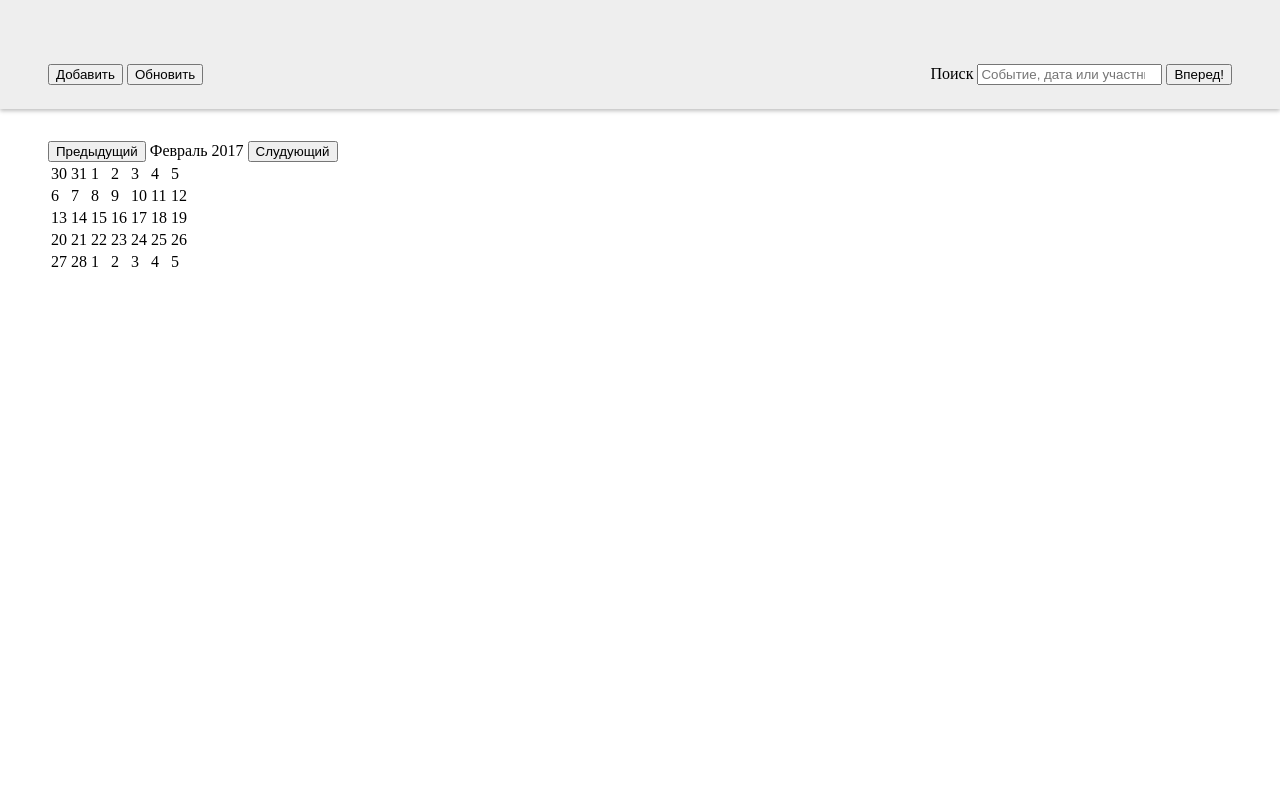
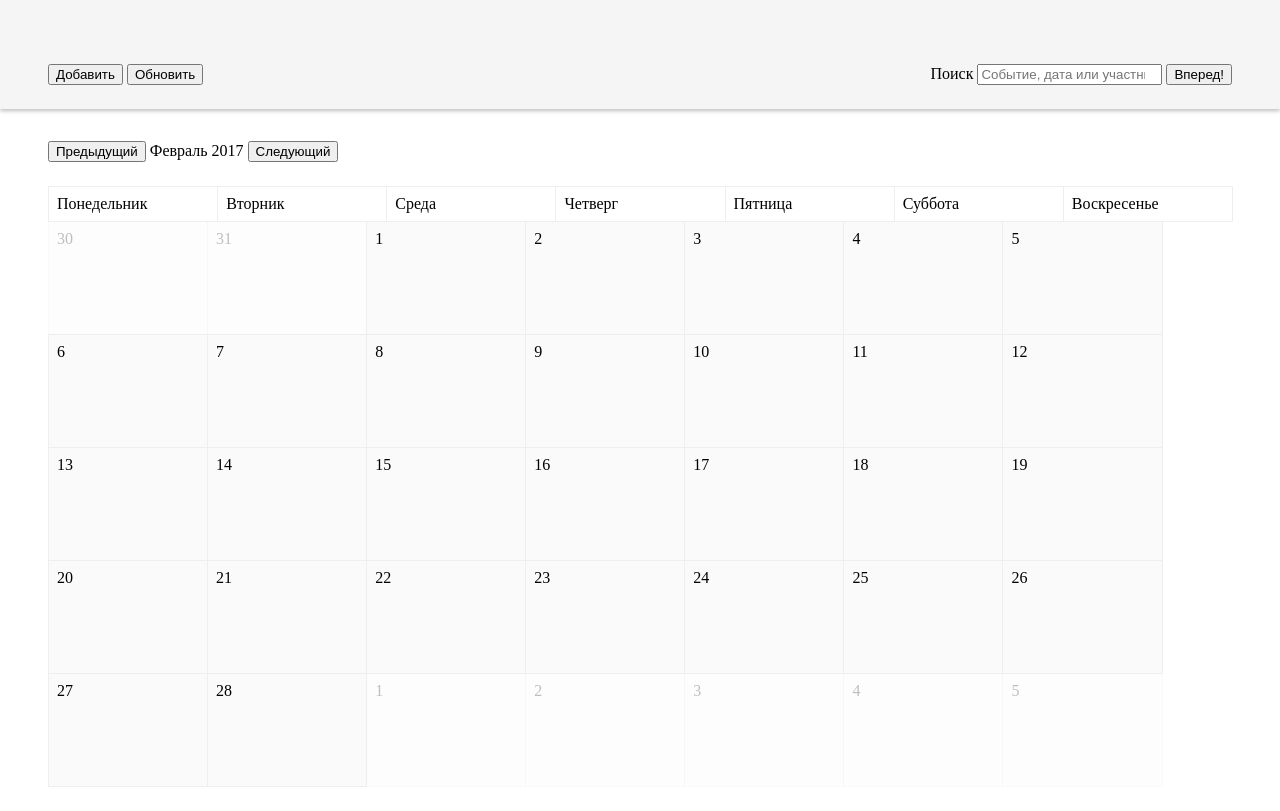
Before and after one commit to viktor-yakubiv/univ, a website: page src/index.html in a window 1280 px wide. Drawn offline with Linux system fonts and the light colour scheme.

Commit message:
Styling and refactor

```diff
--- /dev/null
+++ b/src/css/calendar.css
@@ -0,0 +1,70 @@
+/* Header */
+
+.calendar-header {
+  display: flex;
+  justify-content: space-between;
+  margin-bottom: 2rem;
+  padding-top: 4rem;
+  padding-bottom: 1.5rem;
+  background: #f5f5f5;
+  box-shadow: 0 2px 4px rgba(0,0,0,.25);
+}
+
+
+/* Controls */
+
+.calendar-controls {
+  margin-bottom: 1.5rem;
+}
+
+
+/* Weekdays */
+
+.calendar-weekdays {
+  display: flex;
+  margin: 0 0 0 1px;
+  padding: 0;
+  width: 100%;
+}
+
+.calendar-weekdays > li {
+  display: block;
+  flex: 1 0 12%;
+  margin: 0 0 -1px -1px;
+  padding: .5rem;
+  border: 1px solid #eeeeee;
+  list-style: none;
+}
+
+
+/* Month and days */
+
+.calendar-days {
+  display: flex;
+  flex-wrap: wrap;
+  margin: 1px 0 1.5rem 1px;
+  width: 100%;
+}
+
+.calendar-day {
+  position: relative;
+  flex: 0 1 12%;
+  margin: -1px 0 0 -1px;
+  padding: .5rem;
+  min-height: 6rem;
+  background: #fafafa;
+  border: 1px solid #eeeeee;
+  user-select: none;
+}
+
+.calendar-day:hover {
+  background: #e3f2fd;
+  border-color: #2196f3;
+  z-index: 1;
+}
+
+.calendar-day.muted {
+  opacity: .25;
+}
+
+.calendar-day-title {}
--- a/src/css/header.css
+++ /dev/null
@@ -1,9 +0,0 @@
-.calendar-header {
-  display: flex;
-  justify-content: space-between;
-  margin-bottom: 2rem;
-  padding-top: 4rem;
-  padding-bottom: 1.5rem;
-  background: #eeeeee;
-  box-shadow: 0 2px 4px rgba(0,0,0,.25);
-}
--- a/src/css/main.css
+++ b/src/css/main.css
@@ -7,8 +7,8 @@
 
 /* Core */
 @import url(base.css);
+
+/* Components */
 @import url(buttons.css);
 @import url(containers.css);
-
-/* Components */
-@import url(header.css);
+@import url(calendar.css);
--- a/src/index.html
+++ b/src/index.html
@@ -44,10 +44,21 @@
     <div class="calendar-controls">
       <button class="button small">Предыдущий</button>
       <span class="calendar-title" id="calendar-title"></span>
-      <button class="button small">Слудующий</button>
+      <button class="button small">Следующий</button>
     </div>
 
-    <table class="calendar-data" id="calendar-month"></table>
+    <div class="calendar-month">
+      <ul class="calendar-weekdays">
+        <li>Понедельник</li>
+        <li>Вторник</li>
+        <li>Среда</li>
+        <li>Четверг</li>
+        <li>Пятница</li>
+        <li>Суббота</li>
+        <li>Воскресенье</li>
+      </ul>
+      <div class="calendar-days" id="calendar-month"></div>
+    </div>
   </div>
 </main>
 
--- a/src/js/views.js
+++ b/src/js/views.js
@@ -49,13 +49,13 @@ class CalendarView {
 
     let monthHTML = '';
     for (let date = new Date(startDate), weekDay = 0; date < endDate; date.setDate(date.getDate() + 1), weekDay++) {
-      if (weekDay % 7 === 0) monthHTML += '      <tr>';
+      //if (weekDay % 7 === 0) monthHTML += '      <tr>';
       let dayClass = 'calendar-day' + (date.getMonth() === month ? '' : ' muted');
       monthHTML += `
-        <td class="${dayClass}">
+        <div class="${dayClass}">
           <div class="calendar-day-title">${date.getDate()}</div>
-        </td>`;
-      if (weekDay % 7 === 6) monthHTML += '\n      </tr>\n';
+        </div>`;
+      //if (weekDay % 7 === 6) monthHTML += '\n      </tr>\n';
     }
     console.log(monthHTML);
 
```
